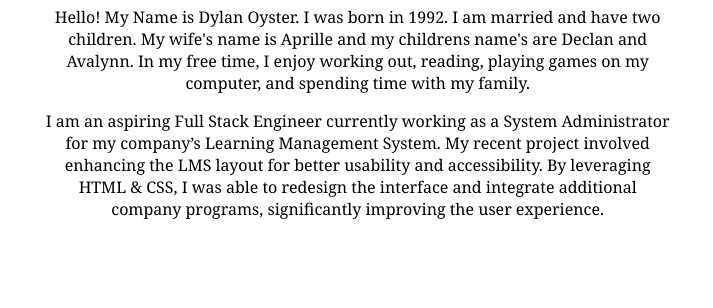
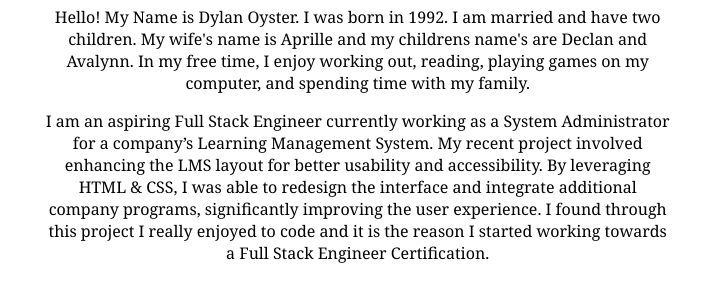
Before and after one commit to DylanOy9/My-Portfolio, a plain HTML site: page index.html in a window 1280 px wide. Shown: the part 186-494 px from the top of the page, 0-713 px from the left. Drawn offline with Linux system fonts and the light colour scheme; grey boxes are pictures that could not be loaded.

Commit message:
Update index.html

```diff
--- a/index.html
+++ b/index.html
@@ -37,10 +37,12 @@
         My wife's name is Aprille and my childrens name's are Declan and Avalynn. In my free time, I
         enjoy working out, reading, playing games on my computer, and spending time with my family.</p>
 
-        <p>I am an aspiring Full Stack Engineer currently working as a System Administrator for my
+        <p>I am an aspiring Full Stack Engineer currently working as a System Administrator for a
         company’s Learning Management System. My recent project involved enhancing the LMS layout
         for better usability and accessibility. By leveraging HTML & CSS, I was able to redesign the
-        interface and integrate additional company programs, significantly improving the user experience.</p>
+        interface and integrate additional company programs, significantly improving the user experience.
+        I found through this project I really enjoyed to code and it is the reason I started working towards
+        a Full Stack Engineer Certification.</p>
         </center>
         </div>
       </div>
```
